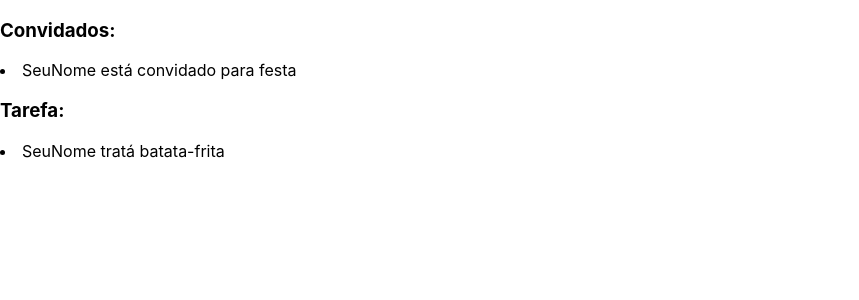
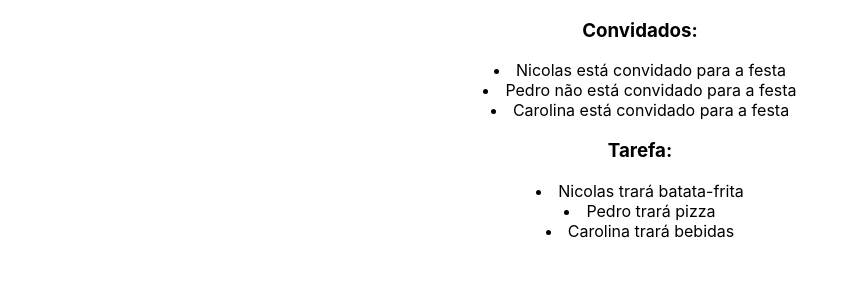
Before and after one commit to GasparPSousa/react-aula06-integradora, a React (Create React App) app: page / in a window 1280 px wide. Shown: the top 300 px of the page, without its empty margins (0-859 px from the left). Built offline with nearby package versions, Linux system fonts and the light colour scheme.

Commit message:
Alterando os components para usar props

```diff
--- a/src/components/ClassComponent.js
+++ b/src/components/ClassComponent.js
@@ -3,8 +3,11 @@ import React, { Component} from 'react'
 export default class ClassComponent extends Component {
 
     render() {
+
         return (
-            <li>SeuNome está convidado para festa</li>
+
+            <li>{this.props.nome} {this.props.estaNaLista ? "está" : "não está"} convidado para a festa </li>
+
         )
     }
 }
--- a/src/components/FunctionComponent.js
+++ b/src/components/FunctionComponent.js
@@ -1,10 +1,10 @@
 import React from "react";
 
-const functionComponent = () => {
+const functionComponent = (props) => {
 
     return (
 
-        <li> SeuNome tratá batata-frita</li>
+        <li> {props.nome} trará {props.tarefa}</li>
     )
 }
 
--- a/src/container/App.js
+++ b/src/container/App.js
@@ -6,9 +6,13 @@ function App() {
   return (
     <div className="App">
       <h3>Convidados: </h3>
-      <ClassComponent />
+      <ClassComponent nome="Nicolas" estaNaLista={true} />
+      <ClassComponent nome="Pedro" estaNaLista={false} />
+      <ClassComponent nome="Carolina" estaNaLista={true} />
       <h3>Tarefa: </h3>
-      <FunctionComponent />
+      <FunctionComponent nome="Nicolas"  tarefa="batata-frita" />
+      <FunctionComponent nome="Pedro"  tarefa="pizza" />
+      <FunctionComponent nome="Carolina"  tarefa="bebidas" />
     </div>
 
   );
--- a/src/styles/App.css
+++ b/src/styles/App.css
@@ -0,0 +1,7 @@
+.App {
+    display: flex;
+    justify-content: center;
+    align-items: center;
+    flex-direction: column;
+
+}
```
